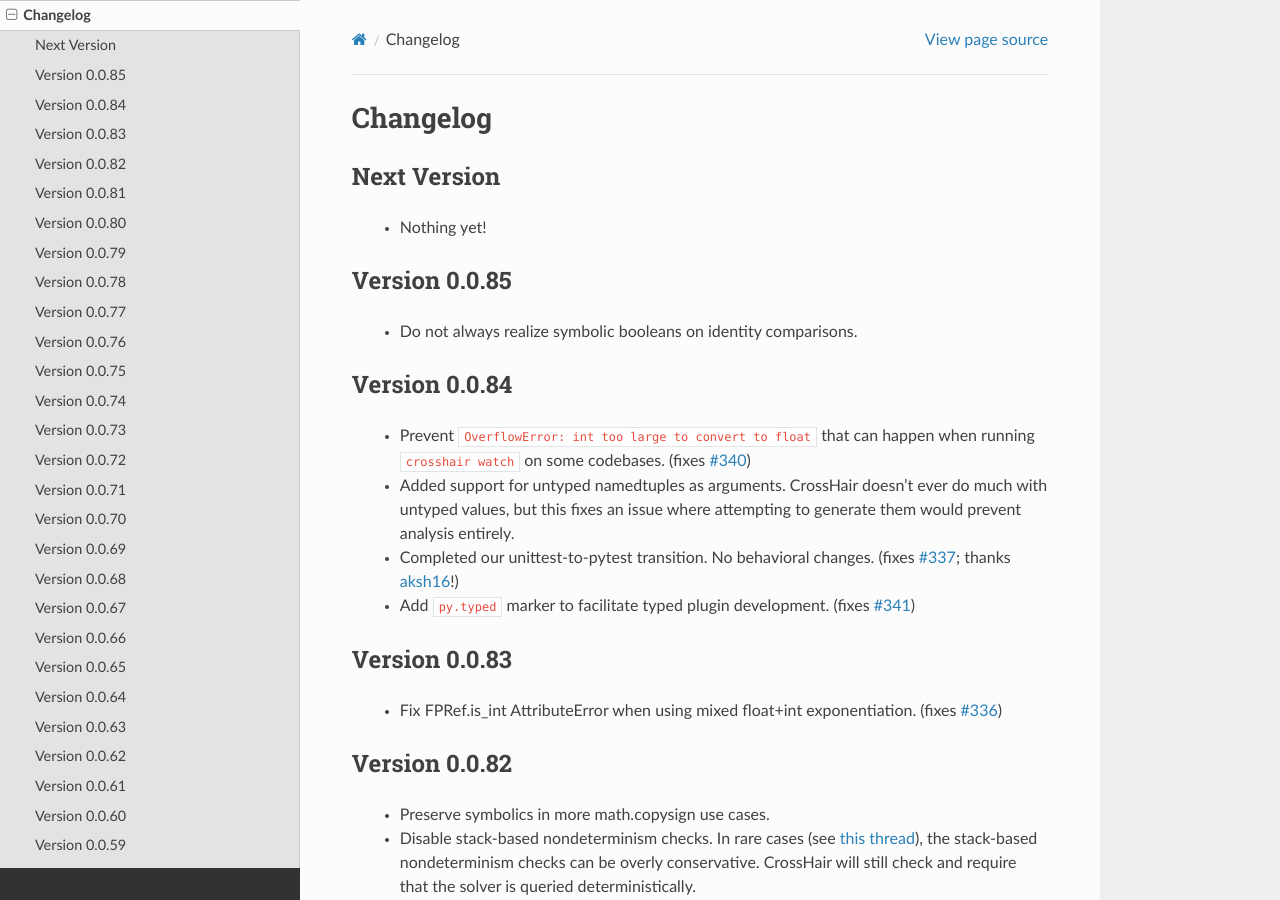
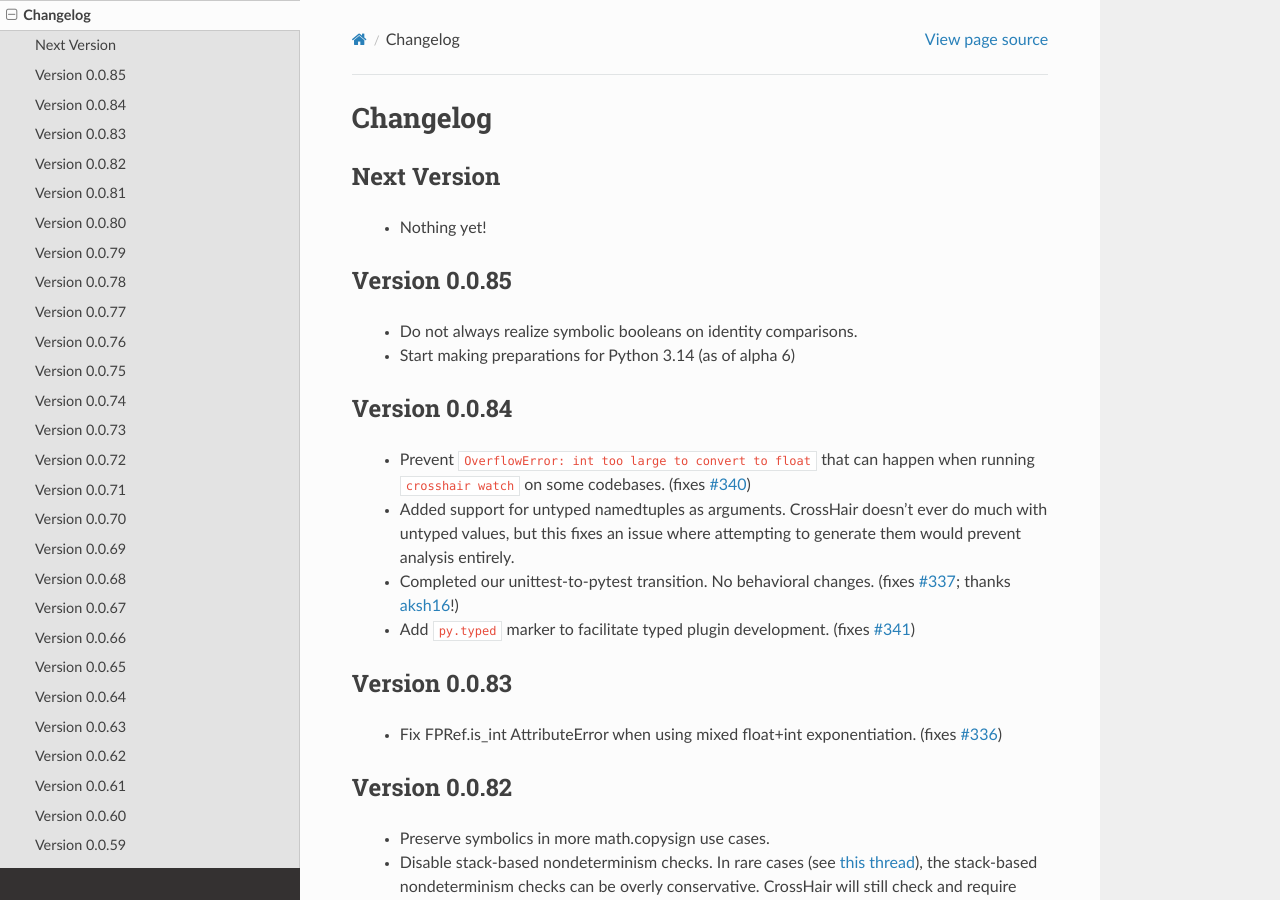
Before and after one commit to pschanely/CrossHair, a Sphinx documentation site: the page built from doc/source/changelog.rst, in a window 1280 px wide and 900 px high. Built offline with Sphinx 7.4.7 and the Read the Docs theme 3.1.0, drawn with Linux system fonts in a browser that asks for light colours; the version number is read from the project's files by our own code.

Commit message:
Update changelog

```diff
--- a/doc/source/changelog.rst
+++ b/doc/source/changelog.rst
@@ -13,6 +13,7 @@
 --------------
 
   * Do not always realize symbolic booleans on identity comparisons.
+  * Start making preparations for Python 3.14 (as of alpha 6)
 
 
 Version 0.0.84
```
